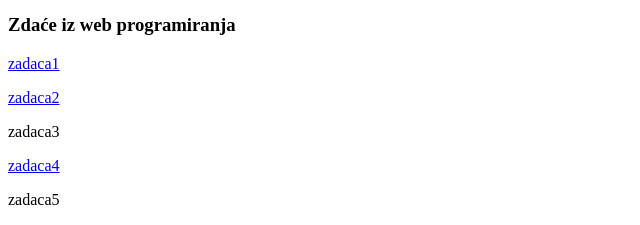
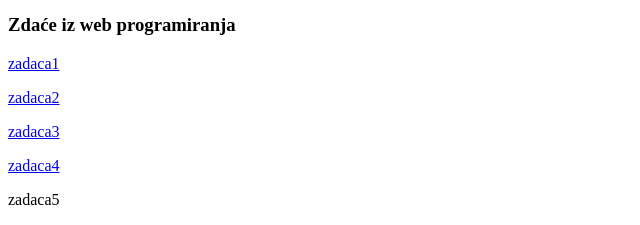
Before and after one commit to lorenagalovic/wp_galovic_lorena, a plain HTML site: page index.html in a window 1280 px wide. Shown: the part 2120-2345 px from the top of the page, 0-640 px from the left. Drawn offline with Linux system fonts and the light colour scheme.

Commit message:
Update index.html

```diff
--- a/index.html
+++ b/index.html
@@ -88,7 +88,7 @@
  <dl> <a href="Zadace/zadaca1.html">zadaca1</a></dl>
 
 <dl><a href="Zadace/zadaca2.html">zadaca2</a></dl>
-<dl> zadaca3</dl>
+<dl><a href="Zadace/zadaca3.html">zadaca3</a></dl>
 <dl><a href="Zadace/zadaca4.html">zadaca4</a></dl>
 <dl>zadaca5</dl>
 
```
